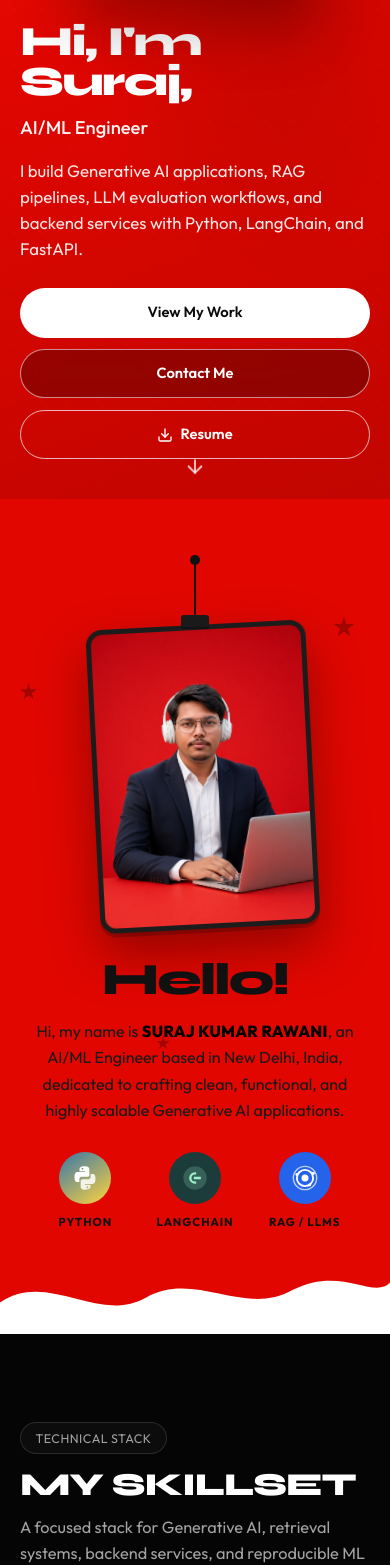
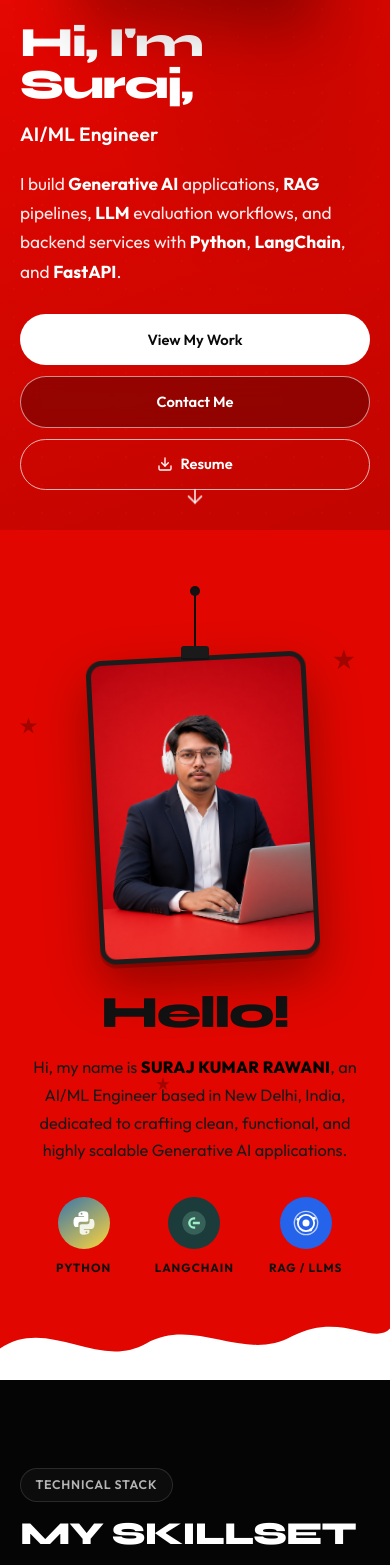
Before and after one commit to SurajRawani1919/portfolio, a React (Vite) app: page / in a window 390 px wide. Shown: the part 425-1990 px from the top of the page. Built offline with nearby package versions, Linux system fonts and the light colour scheme.

Commit message:
Improve typography hierarchy and text readability only.
Co-authored-by: Cursor <cursoragent@cursor.com>

```diff
--- a/src/App.jsx
+++ b/src/App.jsx
@@ -342,7 +342,12 @@ export default function App() {
                 Hi, I&apos;m {profile.shortName},
               </h1>
               <p className="hero-role">{profile.role}</p>
-              <p className="hero-bio">{profile.summary}</p>
+              <p className="hero-bio">
+                I build <strong>Generative AI</strong> applications,{" "}
+                <strong>RAG</strong> pipelines, <strong>LLM</strong> evaluation
+                workflows, and backend services with <strong>Python</strong>,{" "}
+                <strong>LangChain</strong>, and <strong>FastAPI</strong>.
+              </p>
               <div className="hero-actions">
                 <a className="btn btn-solid" href="#projects">
                   View My Work
--- a/src/index.css
+++ b/src/index.css
@@ -8,7 +8,7 @@
   --charcoal: #141414;
   --card: #1a1a1a;
   --white: #ffffff;
-  --muted: #a3a3a3;
+  --muted: #b5b5b5;
   --line: rgba(255, 255, 255, 0.12);
   --font-display: "Syne", sans-serif;
   --font-body: "Outfit", sans-serif;
@@ -34,9 +34,11 @@ body {
   font-family: var(--font-body);
   background: var(--black);
   color: var(--white);
-  line-height: 1.55;
+  line-height: 1.65;
+  font-weight: 400;
   overflow-x: hidden;
   -webkit-font-smoothing: antialiased;
+  text-rendering: optimizeLegibility;
 }
 
 img {
@@ -68,7 +70,8 @@ textarea {
   border: 1px solid var(--line);
   border-radius: var(--radius-pill);
   font-size: 0.78rem;
-  letter-spacing: 0.04em;
+  font-weight: 600;
+  letter-spacing: 0.06em;
   text-transform: uppercase;
   color: var(--muted);
   background: rgba(255, 255, 255, 0.03);
@@ -79,15 +82,17 @@ textarea {
   font-weight: 800;
   font-size: clamp(2rem, 4.5vw, 3.4rem);
   letter-spacing: -0.03em;
-  line-height: 1.05;
-  margin-top: 0.85rem;
+  line-height: 1.08;
+  margin-top: 0.95rem;
 }
 
 .section-copy {
-  margin-top: 0.85rem;
+  margin-top: 1rem;
   color: var(--muted);
   max-width: 52ch;
-  font-size: 1.02rem;
+  font-size: 1.05rem;
+  font-weight: 400;
+  line-height: 1.7;
 }
 
 .btn {
@@ -223,14 +228,16 @@ textarea {
 }
 
 .nav-links a {
-  font-size: 0.9rem;
-  color: rgba(255, 255, 255, 0.88);
+  font-size: 0.92rem;
+  font-weight: 500;
+  color: rgba(255, 255, 255, 0.9);
   transition: color 0.2s;
 }
 
 .nav-links a:hover,
 .nav-links a.active {
   color: var(--white);
+  font-weight: 600;
 }
 
 .nav-cta {
@@ -312,26 +319,35 @@ textarea {
   font-family: var(--font-display);
   font-weight: 800;
   font-size: clamp(2.6rem, 6vw, 4.4rem);
-  line-height: 0.98;
-  letter-spacing: -0.04em;
+  line-height: 1.02;
+  letter-spacing: -0.035em;
 }
 
 .hero-role {
-  margin-top: 0.65rem;
-  font-size: clamp(1.15rem, 2.4vw, 1.55rem);
-  font-weight: 500;
-  opacity: 0.95;
+  margin-top: 0.75rem;
+  font-size: clamp(1.2rem, 2.4vw, 1.6rem);
+  font-weight: 600;
+  letter-spacing: 0.01em;
+  opacity: 1;
+  color: #fff;
 }
 
 .hero-bio {
-  margin-top: 1rem;
-  max-width: 38ch;
-  font-size: 1.05rem;
-  color: rgba(255, 255, 255, 0.9);
+  margin-top: 1.15rem;
+  max-width: 40ch;
+  font-size: 1.08rem;
+  font-weight: 400;
+  line-height: 1.7;
+  color: rgba(255, 255, 255, 0.92);
+}
+
+.hero-bio strong {
+  font-weight: 700;
+  color: #fff;
 }
 
 .hero-actions {
-  margin-top: 1.6rem;
+  margin-top: 1.75rem;
   display: flex;
   flex-wrap: wrap;
   gap: 0.7rem;
@@ -599,17 +615,18 @@ textarea {
   font-family: var(--font-display);
   font-weight: 800;
   font-size: clamp(2.8rem, 6vw, 4.4rem);
-  letter-spacing: -0.04em;
-  line-height: 0.95;
+  letter-spacing: -0.035em;
+  line-height: 1.02;
   color: #111;
 }
 
 .hello-copy p {
-  margin-top: 1rem;
-  font-size: clamp(1rem, 2vw, 1.15rem);
-  line-height: 1.65;
+  margin-top: 1.15rem;
+  font-size: clamp(1.02rem, 2vw, 1.18rem);
+  line-height: 1.7;
+  font-weight: 400;
   color: #1a1a1a;
-  max-width: 38ch;
+  max-width: 40ch;
 }
 
 .hello-copy strong {
@@ -619,7 +636,7 @@ textarea {
 }
 
 .hello-stack {
-  margin-top: 1.8rem;
+  margin-top: 2rem;
   display: flex;
   flex-wrap: wrap;
   gap: 1.6rem 2.2rem;
@@ -664,7 +681,7 @@ textarea {
 }
 
 .hello-stack-item span {
-  font-size: 0.72rem;
+  font-size: 0.74rem;
   font-weight: 700;
   letter-spacing: 0.08em;
   text-transform: uppercase;
@@ -698,11 +715,12 @@ textarea {
 }
 
 .skill-group h3 {
-  font-size: 0.78rem;
-  letter-spacing: 0.14em;
+  font-size: 0.8rem;
+  font-weight: 700;
+  letter-spacing: 0.12em;
   text-transform: uppercase;
-  color: var(--muted);
-  margin-bottom: 0.75rem;
+  color: #cfcfcf;
+  margin-bottom: 0.85rem;
 }
 
 .skill-tags {
@@ -716,7 +734,9 @@ textarea {
   border-radius: var(--radius-pill);
   background: var(--card);
   border: 1px solid var(--line);
-  font-size: 0.88rem;
+  font-size: 0.9rem;
+  font-weight: 500;
+  letter-spacing: 0.01em;
   transition: border-color 0.2s, transform 0.2s;
 }
 
@@ -751,8 +771,9 @@ textarea {
 }
 
 .process .section-copy {
-  color: #555;
+  color: #444;
   max-width: 42ch;
+  line-height: 1.7;
 }
 
 .process-intro {
@@ -838,13 +859,14 @@ textarea {
   font-size: 1.55rem;
   font-weight: 800;
   letter-spacing: -0.02em;
+  line-height: 1.15;
 }
 
 .badge-card p {
-  margin-top: 0.65rem;
-  font-size: 0.9rem;
-  line-height: 1.55;
-  opacity: 0.92;
+  margin-top: 0.7rem;
+  font-size: 0.92rem;
+  line-height: 1.6;
+  opacity: 0.95;
 }
 
 .badge-note {
@@ -941,30 +963,35 @@ textarea {
 
 .project-card h3 {
   font-family: var(--font-display);
-  font-size: 1.45rem;
+  font-size: 1.5rem;
+  font-weight: 800;
   letter-spacing: -0.02em;
+  line-height: 1.2;
 }
 
 .project-card p {
-  margin-top: 0.7rem;
+  margin-top: 0.85rem;
   color: var(--muted);
   max-width: 70ch;
+  font-size: 1rem;
+  line-height: 1.7;
 }
 
 .project-tags {
-  margin-top: 1rem;
+  margin-top: 1.1rem;
   display: flex;
   flex-wrap: wrap;
   gap: 0.45rem;
 }
 
 .project-tags span {
-  font-size: 0.78rem;
+  font-size: 0.8rem;
+  font-weight: 500;
   padding: 0.35rem 0.7rem;
   border-radius: var(--radius-pill);
   background: rgba(255, 255, 255, 0.05);
   border: 1px solid var(--line);
-  color: #d4d4d4;
+  color: #e0e0e0;
 }
 
 .project-actions {
@@ -1015,14 +1042,16 @@ textarea {
   font-weight: 800;
   font-size: clamp(2.2rem, 5.5vw, 3.6rem);
   letter-spacing: -0.03em;
+  line-height: 1.08;
   color: #111;
   text-transform: uppercase;
 }
 
 .exp-head p {
-  margin-top: 0.75rem;
-  color: rgba(255, 255, 255, 0.95);
-  font-size: 1.05rem;
+  margin-top: 0.9rem;
+  color: rgba(255, 255, 255, 0.96);
+  font-size: 1.08rem;
+  line-height: 1.65;
   max-width: 46ch;
   margin-inline: auto;
 }
@@ -1207,16 +1236,18 @@ textarea {
   font-weight: 800;
   font-size: clamp(1.8rem, 4.5vw, 2.8rem);
   letter-spacing: -0.03em;
+  line-height: 1.1;
   color: #fff;
   text-transform: uppercase;
 }
 
 .lead-head p {
-  margin-top: 0.75rem;
+  margin-top: 0.9rem;
   color: var(--muted);
   max-width: 46ch;
   margin-inline: auto;
-  font-size: 1.02rem;
+  font-size: 1.05rem;
+  line-height: 1.7;
 }
 
 .lead-timeline {
@@ -1287,7 +1318,7 @@ textarea {
 
 .lead-card h3 {
   font-family: var(--font-display);
-  font-size: 1.15rem;
+  font-size: 1.2rem;
   font-weight: 800;
   color: #fff;
   padding-right: 6.5rem;
@@ -1295,19 +1326,19 @@ textarea {
 }
 
 .lead-role {
-  margin-top: 0.4rem;
+  margin-top: 0.45rem;
   color: #ff6b63;
-  font-size: 0.78rem;
+  font-size: 0.8rem;
   font-weight: 700;
   letter-spacing: 0.08em;
   text-transform: uppercase;
 }
 
 .lead-card p {
-  margin-top: 0.7rem;
+  margin-top: 0.85rem;
   color: var(--muted);
-  font-size: 0.95rem;
-  line-height: 1.55;
+  font-size: 0.98rem;
+  line-height: 1.65;
   max-width: 62ch;
 }
 
@@ -1339,16 +1370,18 @@ textarea {
   font-weight: 800;
   font-size: clamp(1.8rem, 4.5vw, 2.8rem);
   letter-spacing: -0.03em;
+  line-height: 1.1;
   color: #111;
   text-transform: uppercase;
 }
 
 .soft-head p {
-  margin-top: 0.75rem;
-  color: #666;
+  margin-top: 0.9rem;
+  color: #555;
   max-width: 48ch;
   margin-inline: auto;
-  font-size: 1.02rem;
+  font-size: 1.05rem;
+  line-height: 1.7;
 }
 
 .soft-grid {
@@ -1431,18 +1464,19 @@ textarea {
 
 .soft-card h3 {
   font-family: var(--font-display);
-  font-size: 0.95rem;
+  font-size: 0.98rem;
   font-weight: 800;
   letter-spacing: 0.04em;
   text-transform: uppercase;
   color: #111;
+  line-height: 1.25;
 }
 
 .soft-card p {
-  margin-top: 0.55rem;
-  font-size: 0.88rem;
-  line-height: 1.5;
-  color: #666;
+  margin-top: 0.65rem;
+  font-size: 0.9rem;
+  line-height: 1.6;
+  color: #555;
 }
 
 /* ——— CERTS ——— */
@@ -1498,17 +1532,21 @@ textarea {
 }
 
 .cert-card h3 {
-  font-size: 1rem;
-  font-weight: 700;
+  font-size: 1.05rem;
+  font-weight: 800;
+  line-height: 1.3;
+  letter-spacing: -0.01em;
+  color: #fff;
 }
 
 .cert-card span {
   display: block;
-  margin-top: 0.15rem;
+  margin-top: 0.3rem;
   font-size: 0.78rem;
+  font-weight: 600;
   letter-spacing: 0.06em;
   text-transform: uppercase;
-  opacity: 0.8;
+  opacity: 0.9;
 }
 
 .cert-sparks {
@@ -1554,9 +1592,10 @@ textarea {
 
 .contact-panel h2 {
   font-family: var(--font-display);
-  font-size: 0.85rem;
+  font-size: 0.9rem;
+  font-weight: 800;
   letter-spacing: 0.18em;
-  margin-bottom: 1.4rem;
+  margin-bottom: 1.55rem;
 }
 
 .contact-form {
@@ -1581,8 +1620,9 @@ textarea {
 }
 
 .field label {
-  font-size: 0.82rem;
-  opacity: 0.9;
+  font-size: 0.85rem;
+  font-weight: 600;
+  opacity: 0.95;
 }
 
 .field input,
@@ -1650,15 +1690,18 @@ textarea {
   display: grid;
   grid-template-columns: repeat(3, 1fr);
   gap: 1.5rem;
-  font-size: 0.92rem;
+  font-size: 0.95rem;
+  line-height: 1.65;
   color: var(--muted);
 }
 
 .footer-grid strong {
   display: block;
   color: var(--white);
-  margin-bottom: 0.35rem;
-  font-weight: 600;
+  margin-bottom: 0.45rem;
+  font-weight: 700;
+  font-size: 0.98rem;
+  letter-spacing: 0.02em;
 }
 
 .footer-bottom {
```
